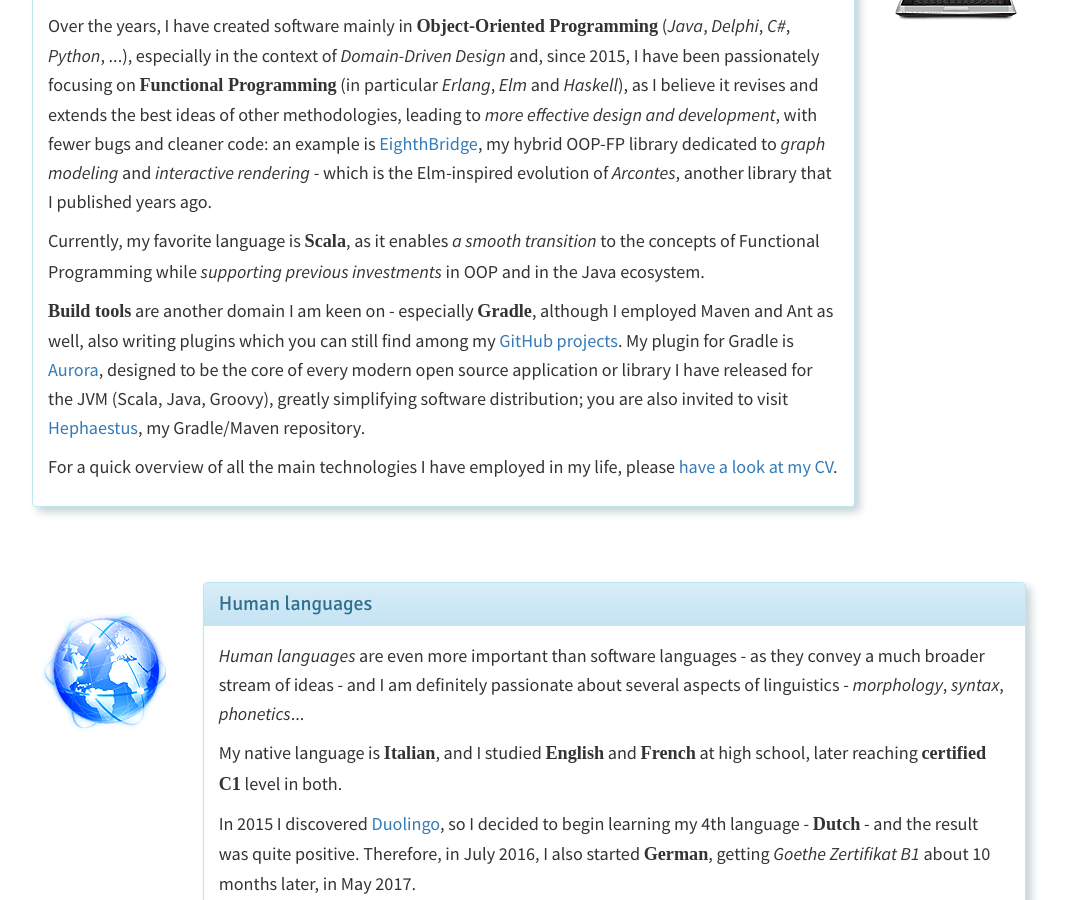
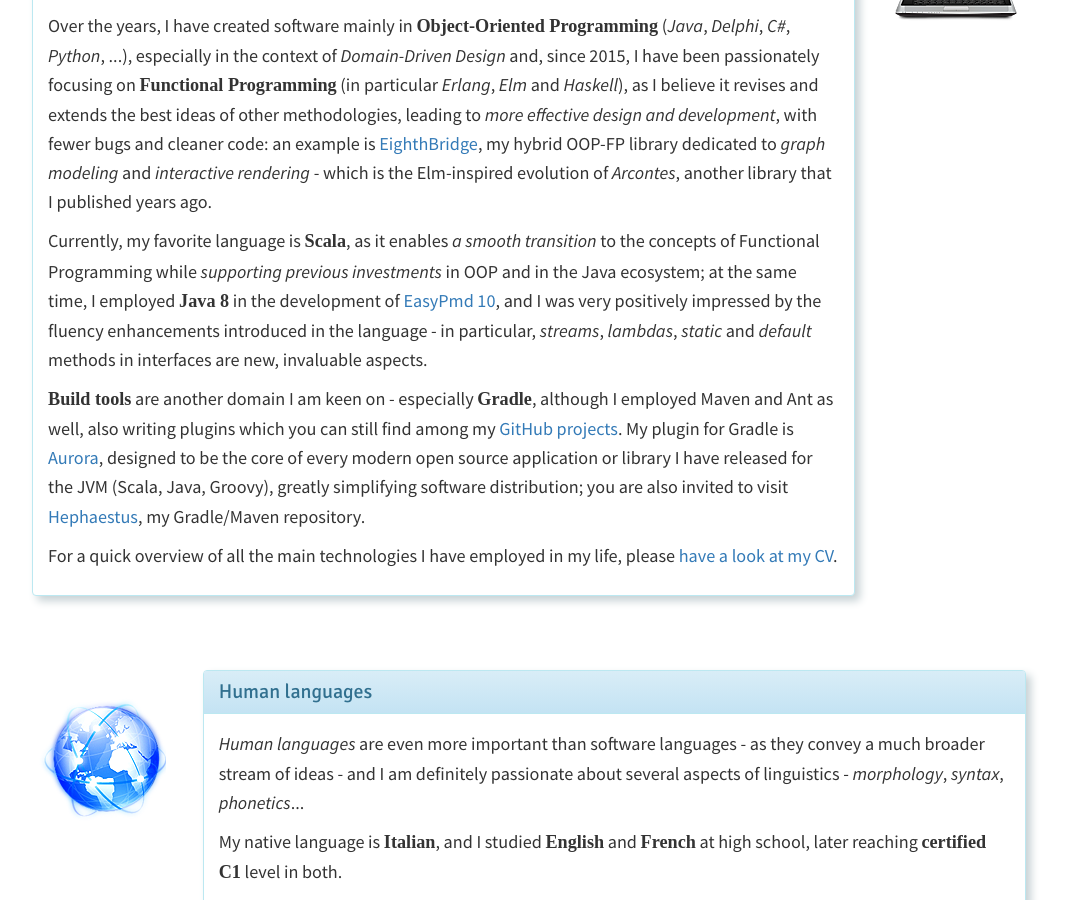
Before and after one commit to giancosta86/giancosta86.github.io, a Jekyll site: the page built from introduction.html, in a window 1280 px wide and 900 px high, scrolled down 725 px. Shown: the whole window, without its empty margins (111-1176 px from the left). Built offline with Jekyll 4.4.1, drawn with Linux system fonts in a browser that asks for light colours; some web fonts are replaced.

Commit message:
Update introduction

```diff
--- a/introduction.html
+++ b/introduction.html
@@ -87,7 +87,11 @@
             Currently, my favorite language is <strong>Scala</strong>, as it
             enables <em>a smooth transition</em> to the concepts of Functional
             Programming while <em>supporting previous investments</em> in OOP and in
-            the Java ecosystem.
+            the Java ecosystem; at the same time, I employed <strong>Java 8</strong>
+            in the development of <a href="http://plugins.netbeans.org/plugin/57270/easypmd">EasyPmd 10</a>, and I was very positively
+            impressed by the fluency enhancements introduced in the language - in
+            particular, <em>streams</em>, <em>lambdas</em>, <em>static</em> and
+            <em>default</em> methods in interfaces are new, invaluable aspects.
           </p>
 
 
```
